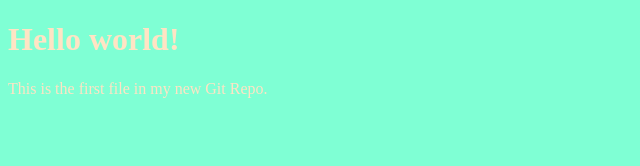
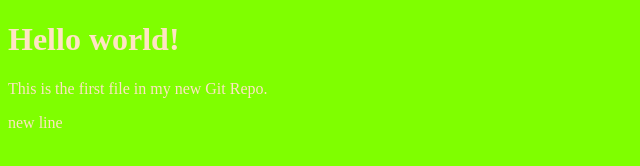
Before and after one commit to m9m9ntomor1/First_import, a plain HTML site: page index.html in a window 1280 px wide. Shown: the whole page, without its empty margins (0-640 px from the left). Drawn offline with Linux system fonts and the light colour scheme.

Commit message:
Add new lines

```diff
--- a/index.html
+++ b/index.html
@@ -8,6 +8,7 @@
 
 <h1>Hello world!</h1>
 <p>This is the first file in my new Git Repo.</p>
+<p>new line</p>
 
 </body>
 </html>
--- a/style.css
+++ b/style.css
@@ -1,8 +1,8 @@
 body{
-    background-color: aquamarine;
+    background-color: chartreuse;
     color: bisque;
 }
 
 h1{
-    font-family: 'Times New Roman', Times, serif;
+    font-family: 'Times New Roman', Times, sserif;
 }
```
